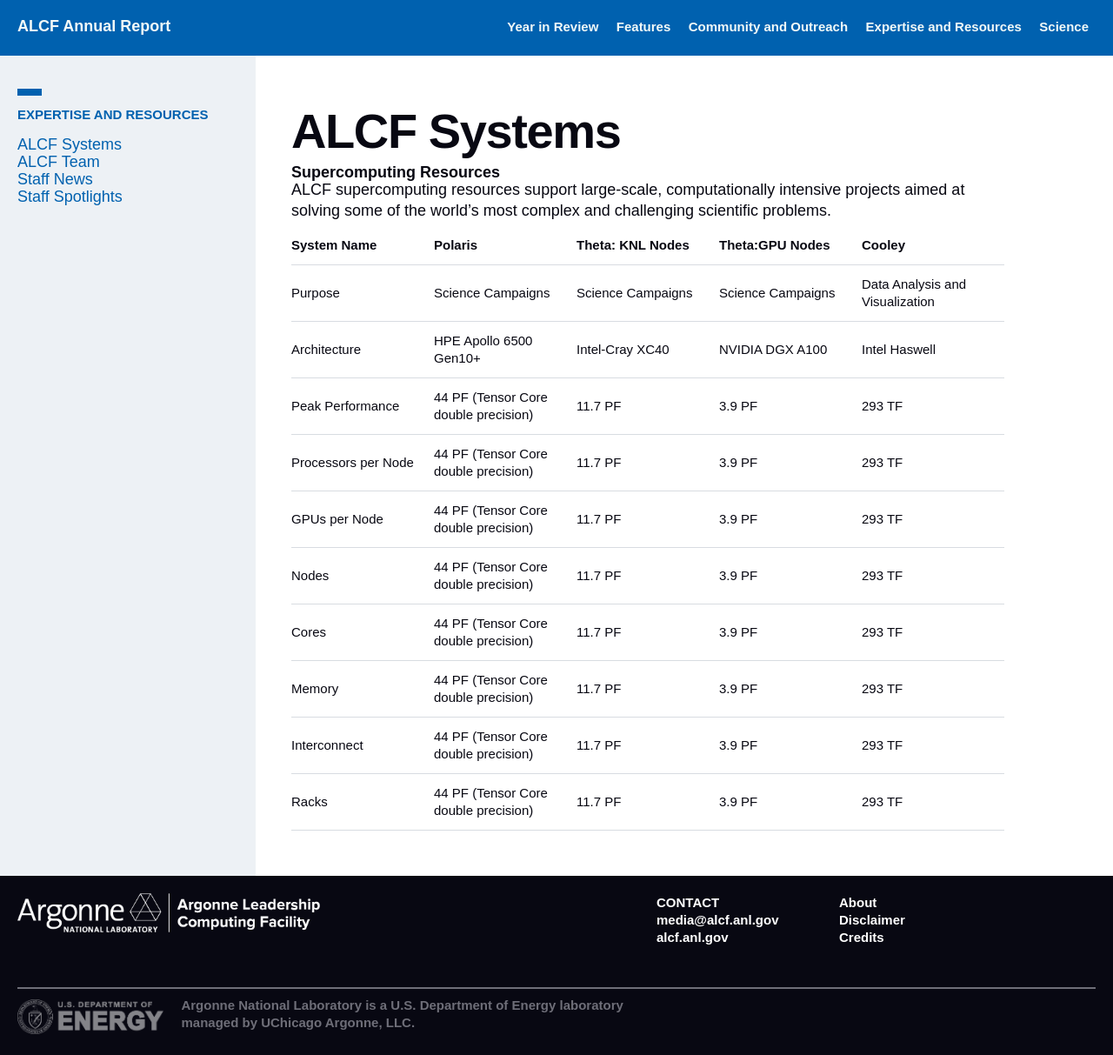
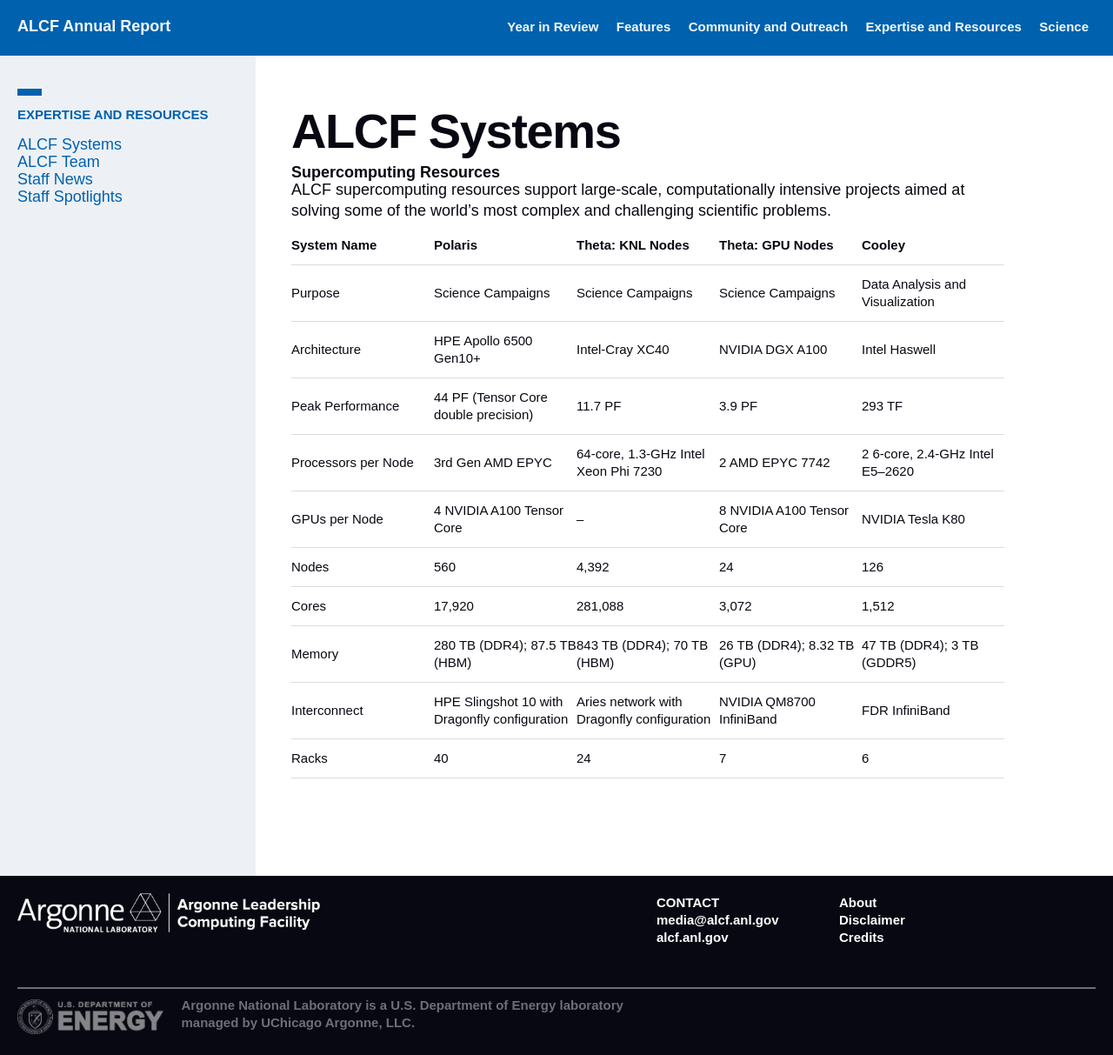
Before and after one commit to sbx-bnagle/ALCF-AR2022, a Jekyll site: the page built from 04_expertise-and-resources/systems.md, in a window 1280 px wide and 1213 px high. Shown: the whole window at 87% size. Built offline with Jekyll 4.4.1, drawn with Linux system fonts in a browser that asks for light colours; some web fonts are replaced.

Commit message:
completed resources table

```diff
--- a/04_expertise-and-resources/systems.md
+++ b/04_expertise-and-resources/systems.md
@@ -11,15 +11,15 @@
 ALCF supercomputing resources support large-scale, computationally intensive projects aimed
 at solving some of the world's most complex and challenging scientific problems.
 
-| System Name     | Polaris       | Theta: KNL Nodes   | Theta:GPU Nodes   | Cooley   |
+| System Name     | Polaris       | Theta: KNL Nodes   | Theta: GPU Nodes   | Cooley   |
 | :---------- | :---------- | :-------------- | :-------------- | :-------------- |
 | Purpose    | Science Campaigns    | Science Campaigns       | Science Campaigns       |  Data Analysis and Visualization
 | Architecture    | HPE Apollo 6500 Gen10+   | Intel-Cray XC40        | NVIDIA DGX A100        |  Intel Haswell
 | Peak Performance    | 44 PF (Tensor Core double precision)    | 11.7 PF       | 3.9 PF        |  293 TF
-| Processors per Node   | 44 PF (Tensor Core double precision)    | 11.7 PF       | 3.9 PF        |  293 TF
-| GPUs per Node    | 44 PF (Tensor Core double precision)    | 11.7 PF       | 3.9 PF        |  293 TF
-| Nodes   | 44 PF (Tensor Core double precision)    | 11.7 PF       | 3.9 PF        |  293 TF
-| Cores   | 44 PF (Tensor Core double precision)    | 11.7 PF       | 3.9 PF        |  293 TF
-| Memory    | 44 PF (Tensor Core double precision)    | 11.7 PF       | 3.9 PF        |  293 TF
-| Interconnect    | 44 PF (Tensor Core double precision)    | 11.7 PF       | 3.9 PF        |  293 TF
-| Racks    | 44 PF (Tensor Core double precision)    | 11.7 PF       | 3.9 PF        |  293 TF
+| Processors per Node   | 3rd Gen AMD EPYC   | 64-core, 1.3-GHz Intel Xeon Phi 7230      | 2 AMD EPYC 7742        |  2 6-core, 2.4-GHz Intel E5–2620
+| GPUs per Node    | 4 NVIDIA A100 Tensor Core   | --     | 8 NVIDIA A100 Tensor Core        |  NVIDIA Tesla K80
+| Nodes   | 560    | 4,392      | 24        |  126
+| Cores   | 17,920    | 281,088       | 3,072        |  1,512
+| Memory    | 280 TB (DDR4); 87.5 TB (HBM)    | 843 TB (DDR4); 70 TB (HBM)       | 26 TB (DDR4); 8.32 TB (GPU)      |  47 TB (DDR4); 3 TB (GDDR5)
+| Interconnect    | HPE Slingshot 10 with Dragonfly configuration    | Aries network with Dragonfly configuration      | NVIDIA QM8700 InfiniBand       |  FDR InfiniBand
+| Racks    | 40    | 24       | 7     |  6
```
